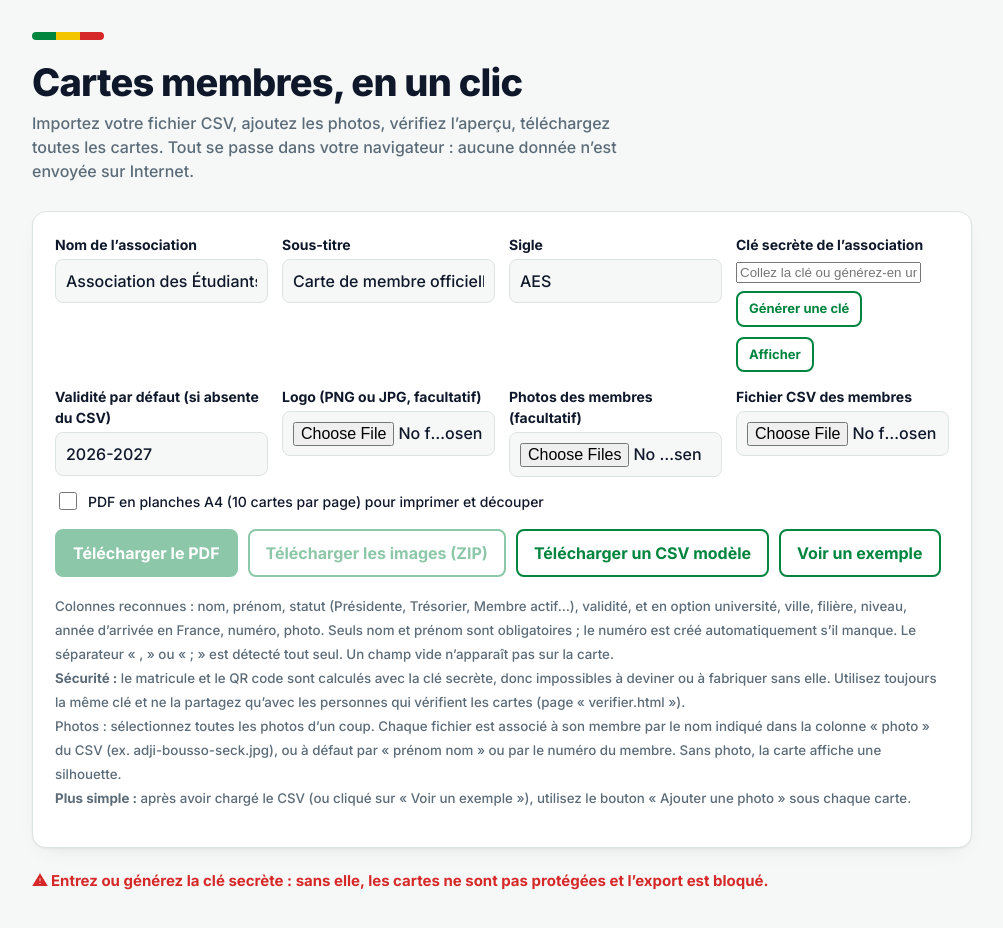
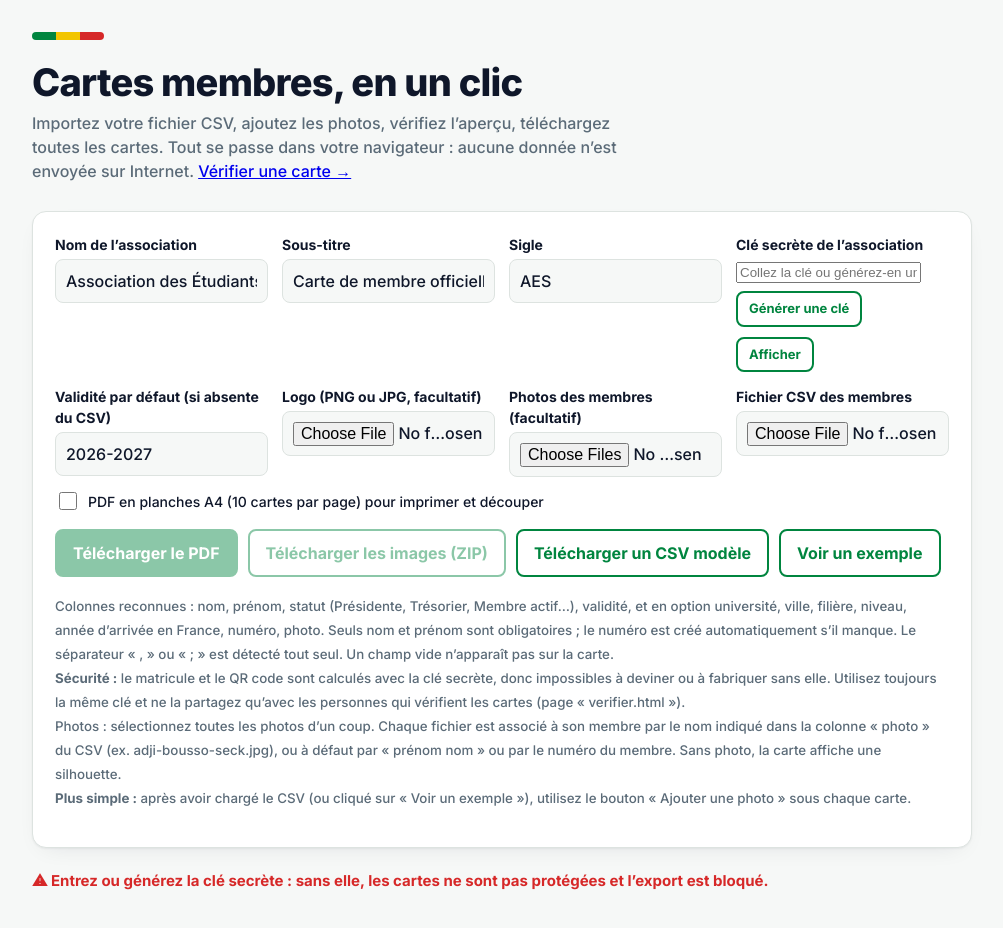
Before and after one commit to abdou123-guene/carte_membre_adji_bousso, a plain HTML site: page site/index.html in a window 1280 px wide. Shown: the whole page, without its empty margins (138-1141 px from the left). Drawn offline with nearby package versions, Linux system fonts and the light colour scheme.

Commit message:
Add files via upload

```diff
--- a/site/index.html
+++ b/site/index.html
@@ -47,7 +47,7 @@ small{color:var(--mute)}
 <main>
 <div class="bar"></div>
 <h1>Cartes membres, en un clic</h1>
-<p class="sub">Importez votre fichier CSV, ajoutez les photos, vérifiez l’aperçu, téléchargez toutes les cartes. Tout se passe dans votre navigateur : aucune donnée n’est envoyée sur Internet.</p>
+<p class="sub">Importez votre fichier CSV, ajoutez les photos, vérifiez l’aperçu, téléchargez toutes les cartes. Tout se passe dans votre navigateur : aucune donnée n’est envoyée sur Internet. <a href="verifier.html">Vérifier une carte →</a></p>
 
 <div class="box">
   <div class="row">
```
Also changed, not shown: site/verifier.html (+1 -1 lines).
